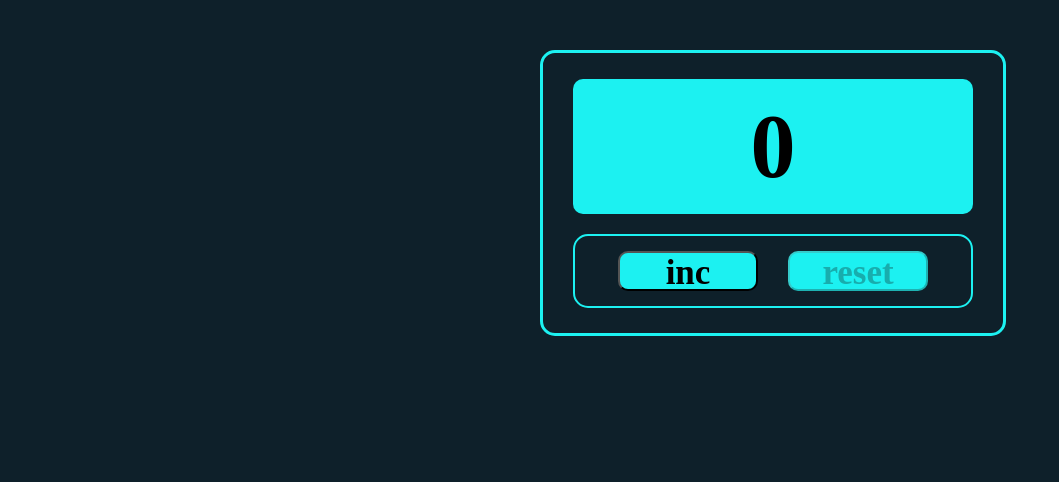
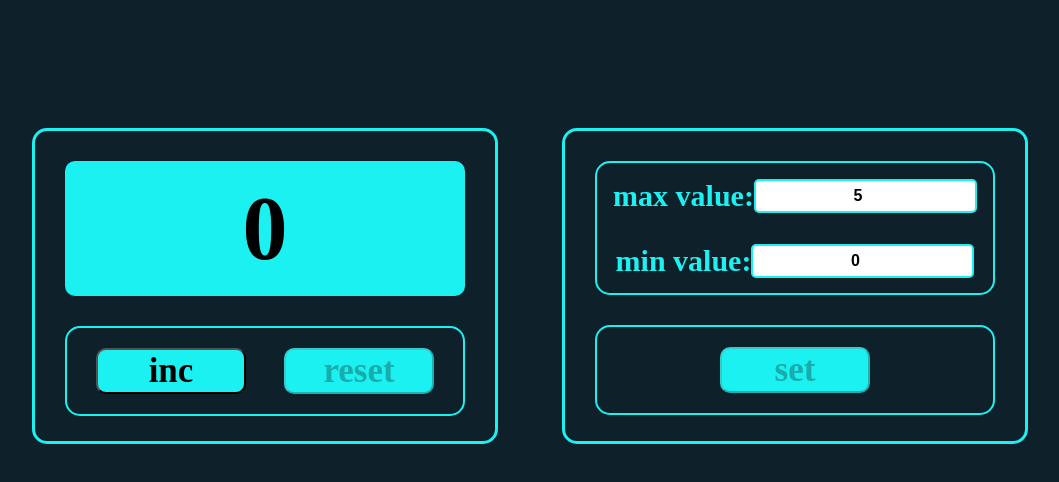
Before and after one commit to AlexNewHere/counter, a React (Create React App) app: page / in a window 1280 px wide. Shown: the top 482 px of the page, without its empty margins (110-1169 px from the left). Built offline with nearby package versions, Linux system fonts and the light colour scheme.

Commit message:
add enter value

```diff
--- a/src/App.css
+++ b/src/App.css
@@ -3,46 +3,61 @@
     align-content: center;
 }
 
-.App {
-    display: grid;
-    grid-template: 1fr 1fr / 1fr;
+.app {
+    display: flex;
+    flex-direction: row;
+    align-items: center;
+    justify-content: center;
+    gap: 5%;
+    margin-top: 10%;
+}
+
+.counter {
     width: 400px;
-    height: 220px;
-    justify-content: center;
+    height: 250px;
     border: 3px solid #1cf1f1;
     padding: 30px;
-    background: #0e202a;
     border-radius: 15px;
-    margin-top: 50px;
-    margin-left: 650px;
 }
 
-.count {
+.placeValue {
+    display: flex;
+    flex-direction: column;
+    justify-content: space-between;
+    height: 130px;
+    border: 2px solid #1cf1f1;
+    border-radius: 15px;
+}
 
+.number {
     background-color: #1cf1f1;
-    width: auto;
     border-radius: 10px;
     text-align: center;
     font: bold 90px/1.5 Bodoni Bd BT sans-serif;
 }
 
 .bgButton {
+    display: flex;
+    flex-direction: row;
     border: 2px solid #1cf1f1;
     border-radius: 15px;
-    margin-top: 20px;
-    height: 70px;
-    background-color: #0e202a;
-    text-align: center;
+    margin-top: 30px;
+    justify-content: space-around;
+    padding: 20px 10px;
 }
+
 
 .button {
     background-color: #1cf1f1;
-    margin: 15px;
-    padding: 0;
-    width: 140px;
-    height: 40px;
+    width: 150px;
     border-radius: 10px;
-    text-align: center;
+    font: bold 35px Arial sans-serif;
+}
+
+.buttonNo {
+    background-color: #1cf1f1;
+    width: 150px;
+    border-radius: 10px;
     font: bold 35px Arial sans-serif;
 }
 
--- a/src/App.tsx
+++ b/src/App.tsx
@@ -1,37 +1,106 @@
 import React, {useState} from 'react';
 import './App.css';
 import {ButtonNew} from './ButtonNew/ButtonNew';
-import WinCount from './winCount';
+import {WinCount} from './winCount';
+import {InputValue} from './SetValue/InputValue';
 
 export const App = () => {
 
-    let maxCount: number = 5;
-    let startCount: number = 0;
 
-    let [count, setCount] = useState<number>(startCount);
+    let [startCount, setStartCount] = useState<string>('0');
+    let [maxCount, setMaxCount] = useState<string>('5');
+
+    const startValue = (value: string) => {
+        setStartCount(value);
+    }
+    const maxValue = (value: string) => {
+        setMaxCount(value);
+
+    }
+
+    let [count, setCount] = useState<string>(startCount);
+    let [valueMax, setValueMax] = useState<string>(maxCount);
+
+    const setUpCount = () => {
+        setCount(startCount);
+        setValueMax(maxCount);
+        setDisableMax(true);
+    }
 
     const increment = () => {
-        if (count<=maxCount) setCount(count+1);
+        (count <= maxCount) && setCount((+count + 1).toString());
     }
 
     const reset = () => {
         setCount(startCount);
     }
 
-    const offInc: boolean = (count === maxCount)
+    let [disableMax, setDisableMax] = useState<boolean>(true);
+    const inputMin = (trust: boolean) => {
+        setDisableMax(!trust)
+    }
+    const inputMax = (trust: boolean) => {
+        setDisableMax(!trust)
+    }
+
+    const offInc: boolean = (count === valueMax) || !disableMax
     const onReset: boolean = (count === startCount)
 
+    const ckeckWin: string = disableMax? count : "enter value";
+
+
     return (
-        <div className="App">
 
-            <WinCount winCount={count} offInc={offInc} />
+        <div className="app">
+            <div className="counter">
 
-            <div className="bgButton">
+                <WinCount
+                    winCount={ckeckWin}
+                    offInc={offInc}
+                />
 
-                <ButtonNew onClick={increment} onOff={offInc} nameButton={'inc'}/>
+                <div className="bgButton">
+                    <ButtonNew
+                        nameButton={'inc'}
+                        onClick={increment}
+                        onOff={offInc}
+                    />
 
-                <ButtonNew onClick={reset} onOff={onReset} nameButton={'reset'}/>
+                    <ButtonNew
+                        nameButton={'reset'}
+                        onClick={reset}
+                        onOff={onReset}
+                    />
+                </div>
+            </div>
 
+            <div className="counter">
+                <div className="placeValue">
+
+                    <InputValue
+                        nameValue={'max value:'}
+                        setValue={maxValue}
+                        value={maxCount}
+                        inputFocus={inputMax}
+                    />
+
+                    <InputValue
+                        nameValue={'min value:'}
+                        setValue={startValue}
+                        value={startCount}
+                        inputFocus={inputMin}
+                    />
+
+                </div>
+                <div className="bgButton">
+
+                    <ButtonNew
+                        onClick={setUpCount}
+                        onOff={disableMax}
+                        nameButton={'set'}
+                    />
+
+                </div>
             </div>
         </div>
     );
--- a/src/ButtonNew/ButtonNew.tsx
+++ b/src/ButtonNew/ButtonNew.tsx
@@ -9,12 +9,16 @@ type ButtonNewType = {
 
 export const ButtonNew: React.FC<ButtonNewType> = ({onClick, nameButton, onOff}) => {
 
-    return (<button
-            className="button"
+    const btnHover: string = !onOff ? 'button' : 'buttonNo ';
+
+    return (
+        <div>
+        <button
+            className={btnHover}
             onClick={onClick}
             disabled={onOff}
         >
             {nameButton}
-        </button>
+        </button> </div>
     );
 };
--- /dev/null
+++ b/src/SetValue/InputCss.css
@@ -0,0 +1,27 @@
+.place {
+    display: flex;
+
+    align-items: center;
+margin: auto;
+}
+
+.place>span {
+    font-size: 30px;
+    font-weight: bold;
+    font-family: Bodoni Bd BT sans-serif;
+    color: #1cf1f1;
+
+}
+
+.place > input {
+    width: auto;
+    height: 30px;
+    border: 2px solid #1cf1f1;
+    background: #ffffff;
+    border-radius: 5px;
+    text-align: center;
+    padding: 0;
+
+    font: bold 16px/30px arial, sans-serif;
+    outline: none;
+}
--- /dev/null
+++ b/src/SetValue/InputValue.tsx
@@ -0,0 +1,31 @@
+import React  from 'react';
+import './InputCss.css';
+
+
+type WinCountType = {
+    nameValue: string;
+    setValue: (value: string) => void;
+    inputFocus: (trust: boolean) => void;
+    value: string
+};
+
+export const InputValue: React.FC<WinCountType> = ({nameValue, setValue, inputFocus, value}) => {
+
+    // const maxCountStyle: string = (offInc ? 'red number' : 'number')
+
+
+
+    return (
+        <div className="place">
+            <span>{nameValue}</span>
+            <input
+                type="number"
+                value={value}
+                onChange={(e)=>setValue(e.currentTarget.value)}
+                onFocus={e => inputFocus(e.isTrusted)}
+                disabled={false}
+            />
+
+        </div>
+    );
+};
--- a/src/winCount.tsx
+++ b/src/winCount.tsx
@@ -1,18 +1,15 @@
 import React from 'react';
 
 type WinCountType = {
-  winCount: number;
+    winCount: string;
     offInc: boolean
 };
 
+export const WinCount: React.FC<WinCountType> = ({winCount, offInc}) => {
 
-const WinCount: React.FC<WinCountType> = ({winCount, offInc}) => {
-
-    const maxCountStyle: string = (offInc ? 'red count' : 'count')
+    const maxCountStyle: string = (offInc ? 'red number' : 'number')
 
     return (
         <div className={maxCountStyle}>{winCount}</div>
     );
 };
-
-export default WinCount;
```
